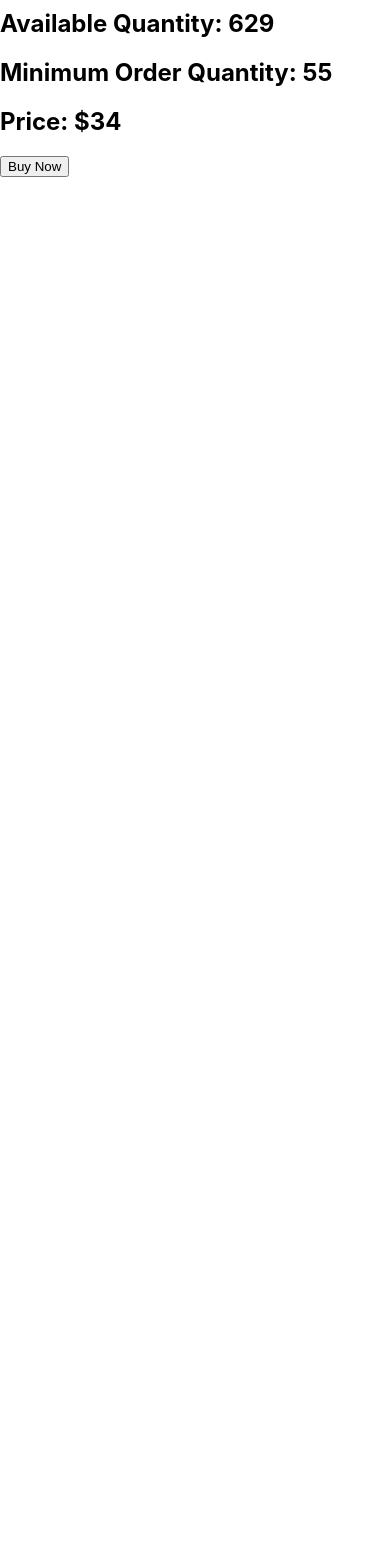
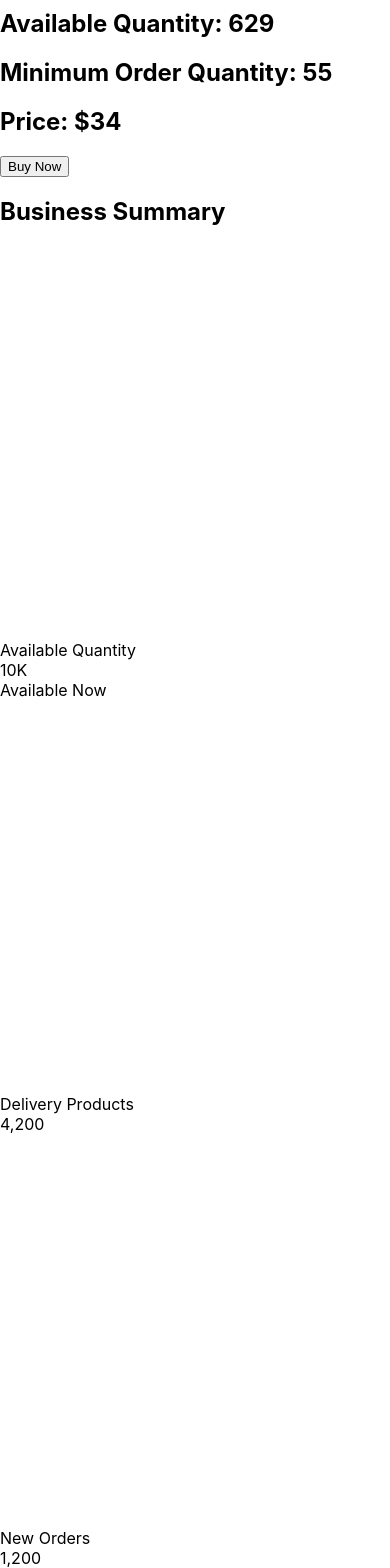
Before and after one commit to mehedihasan99/easy-drilling-client, a React (Create React App) app: page / in a window 390 px wide. Shown: the part 6850-8418 px from the top of the page. Before the commit the page ends 7027 px from the top, so only its background shows below. Built offline with nearby package versions, Linux system fonts and the light colour scheme.

Commit message:
add bussiness summary

```diff
--- a/public/index.html
+++ b/public/index.html
@@ -24,7 +24,7 @@
       work correctly both with client-side routing and a non-root public URL.
       Learn how to configure a non-root public URL by running `npm run build`.
     -->
-    <title>React App</title>
+    <title>Easy Drilling</title>
   </head>
   <body>
     <noscript>You need to enable JavaScript to run this app.</noscript>
--- /dev/null
+++ b/src/Pages/Home/BusinessSummary/BusinessSummary.js
@@ -0,0 +1,75 @@
+import React from "react";
+
+const BusinessSummary = () => {
+  return (
+    <div>
+      <h2 className="text-3xl font-bold text-center text-primary my-20">
+        Business Summary
+      </h2>
+      <div class="stats shadow">
+        <div class="stat">
+          <div class="stat-figure text-primary">
+            <svg
+              xmlns="http://www.w3.org/2000/svg"
+              fill="none"
+              viewBox="0 0 24 24"
+              class="inline-block w-8 h-8 lg:w-64 lg:h-40 stroke-current"
+            >
+              <path
+                stroke-linecap="round"
+                stroke-linejoin="round"
+                stroke-width="2"
+                d="M13 16h-1v-4h-1m1-4h.01M21 12a9 9 0 11-18 0 9 9 0 0118 0z"
+              ></path>
+            </svg>
+          </div>
+          <div class="stat-title">Available Quantity</div>
+          <div class="stat-value">10K</div>
+          <div class="stat-desc">Available Now</div>
+        </div>
+
+        <div class="stat">
+          <div class="stat-figure text-primary">
+            <svg
+              xmlns="http://www.w3.org/2000/svg"
+              fill="none"
+              viewBox="0 0 24 24"
+              class="inline-block w-8 h-8 lg:w-64 lg:h-40 stroke-current"
+            >
+              <path
+                stroke-linecap="round"
+                stroke-linejoin="round"
+                stroke-width="2"
+                d="M12 6V4m0 2a2 2 0 100 4m0-4a2 2 0 110 4m-6 8a2 2 0 100-4m0 4a2 2 0 110-4m0 4v2m0-6V4m6 6v10m6-2a2 2 0 100-4m0 4a2 2 0 110-4m0 4v2m0-6V4"
+              ></path>
+            </svg>
+          </div>
+          <div class="stat-title">Delivery Products</div>
+          <div class="stat-value">4,200</div>
+        </div>
+
+        <div class="stat">
+          <div class="stat-figure text-primary">
+            <svg
+              xmlns="http://www.w3.org/2000/svg"
+              fill="none"
+              viewBox="0 0 24 24"
+              class="inline-block w-8 h-8 lg:w-64 lg:h-40 stroke-current"
+            >
+              <path
+                stroke-linecap="round"
+                stroke-linejoin="round"
+                stroke-width="2"
+                d="M5 8h14M5 8a2 2 0 110-4h14a2 2 0 110 4M5 8v10a2 2 0 002 2h10a2 2 0 002-2V8m-9 4h4"
+              ></path>
+            </svg>
+          </div>
+          <div class="stat-title">New Orders</div>
+          <div class="stat-value">1,200</div>
+        </div>
+      </div>
+    </div>
+  );
+};
+
+export default BusinessSummary;
--- a/src/Pages/Home/Home/Home.js
+++ b/src/Pages/Home/Home/Home.js
@@ -1,5 +1,6 @@
 import React from "react";
 import Banner from "../Banner/Banner";
+import BusinessSummary from "../BusinessSummary/BusinessSummary";
 import Tools from "../Tools/Tools";
 
 const Home = () => {
@@ -7,6 +8,7 @@ const Home = () => {
     <div className="px-12">
       <Banner />
       <Tools />
+      <BusinessSummary />
     </div>
   );
 };
```
